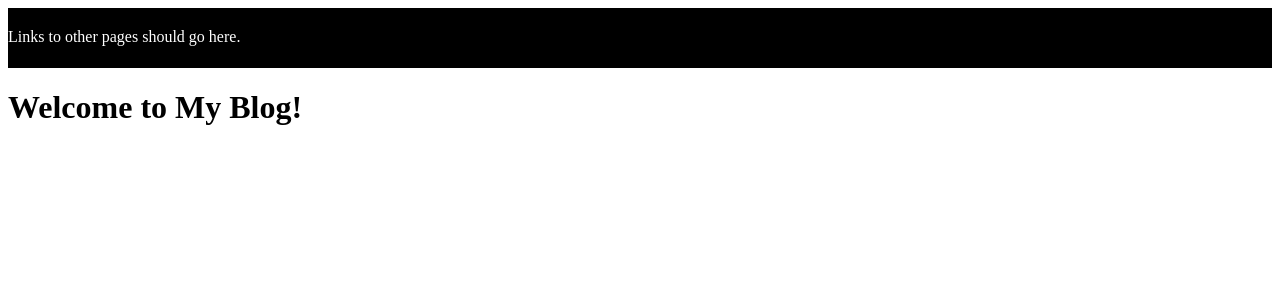
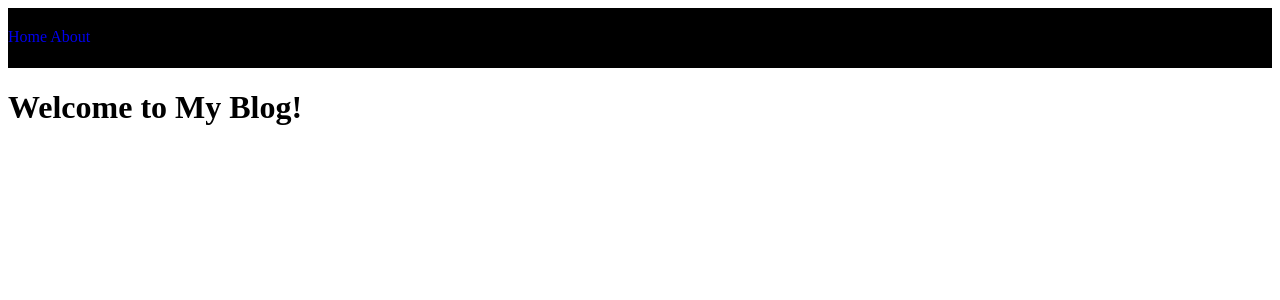
Before and after one commit to MagmaOverlord/FirstForum, a Flask app: page / in a window 1280 px wide. Shown: the top 300 px of the page. Run offline with Flask 2, Linux system fonts and the light colour scheme.

Commit message:
Added an about page

```diff
--- a/app.py
+++ b/app.py
@@ -7,5 +7,9 @@ app = flask.Flask(__name__)
 def home():
   return flask.render_template('index.html')
 
+@app.route('/about')
+def about():
+    return flask.render_template('about.html')
+
 if __name__ == "__main__":
   app.run()
--- a/templates/index.html
+++ b/templates/index.html
@@ -6,9 +6,12 @@
   </head>
   <body>
     <div id="nav">
-      Links to other pages should go here.
+        <a href="/">Home</a>
+        <a href="/about">About</a>
     </div>
+    {% block content %}
     <h1>Welcome to My Blog!</h1>
+    {% endblock %}
   </body>
 <script src="static/index.js"></script>
 </html>
```
Also changed, not shown: templates/about.html (+6 -1 lines).
